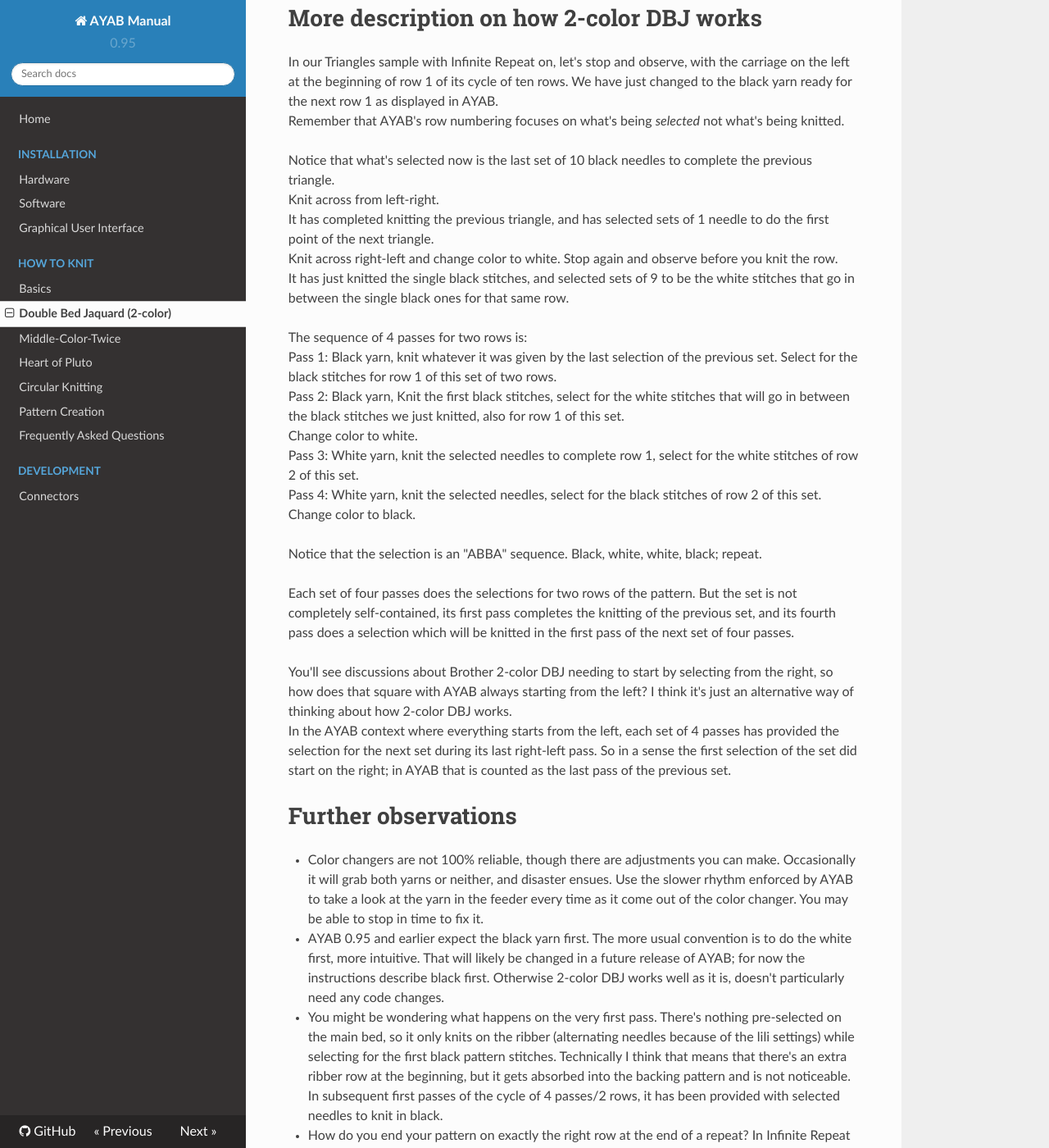
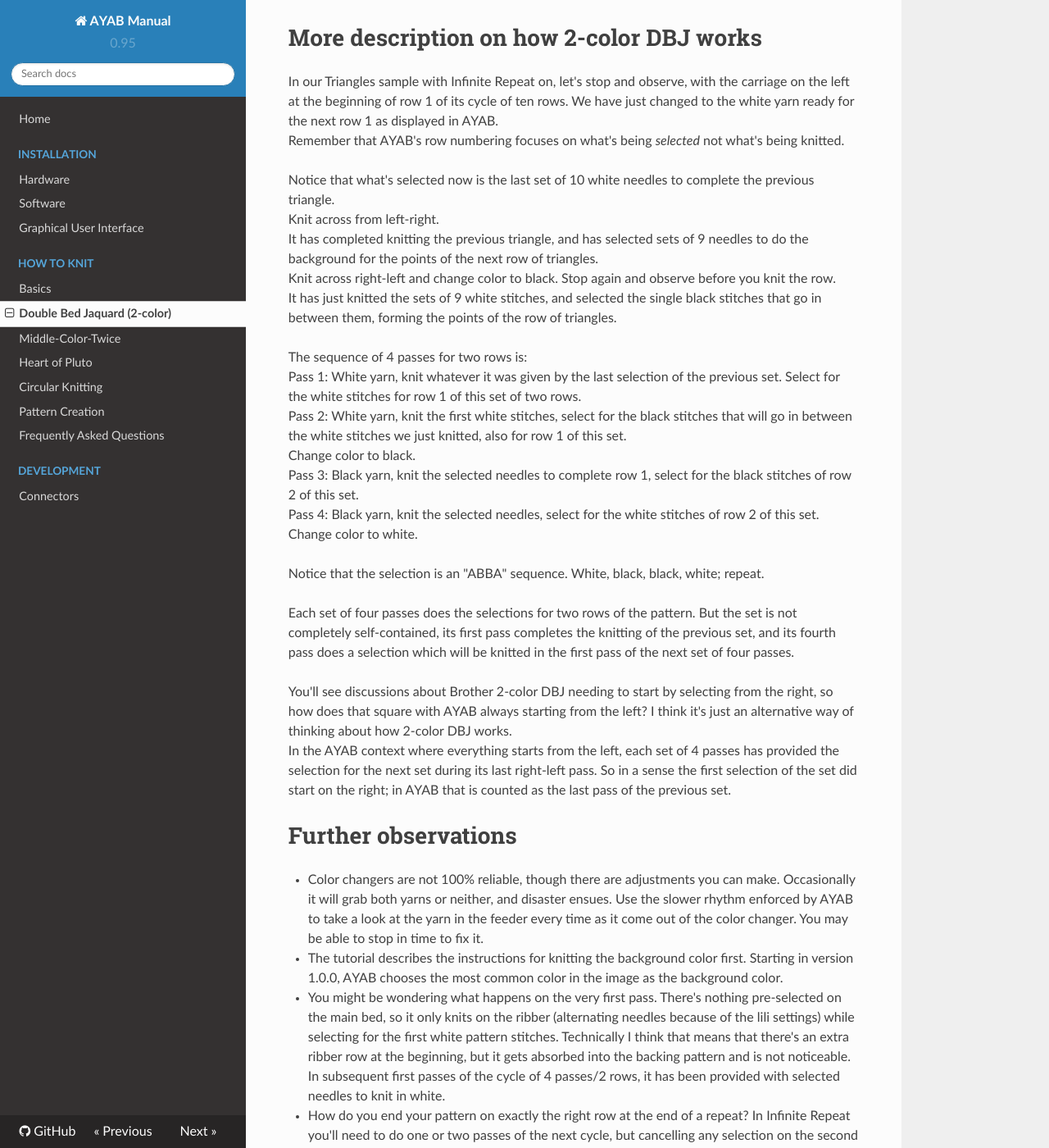
Before and after one commit to AllYarnsAreBeautiful/ayab-manual, an MkDocs documentation site: the page built from docs/how_to_knit/dbj_2-color.md, in a window 1280 px wide and 1400 px high, scrolled down 4010 px. Shown: the whole window at 82% size. Built offline with MkDocs 1.6.1, drawn with Linux system fonts in a browser that asks for light colours; nearby versions of some CDN libraries; some of the changed text lies outside the part shown.

Commit message:
Update dbj_2-color.md
Changed the description of the method now that it should be knitting the background colour first.

```diff
--- a/docs/how_to_knit/dbj_2-color.md
+++ b/docs/how_to_knit/dbj_2-color.md
@@ -21,10 +21,11 @@ Smiley was made from this image:
 ![ ](img/dbj_2-color/Smiley_4_72x30.png)
 
 AYAB takes care of the colors for you, you just give it a black-and-white
-pattern as if you are going to do single bed Fair Isle. To create your own patterns,
-refer to section ["Pattern creation"](../pattern_image_creation.md).
-Use thin yarns, you'll be using side-by-side needles on both beds. (for those
-in the US, Woollike yarn works well.)
+pattern as if you are going to do single bed Fair Isle. This tutorial refers
+to the foreground color as black, and the background color as white.
+To create your own patterns, refer to section ["Pattern creation"](../pattern_image_creation.md).
+Use thin yarns, you'll be using side-by-side needles on both beds.
+(For those in the US, Woollike yarn works well.)
 For your first practice sample, use this Triangles image that also comes with
 AYAB 0.9 (or newer), find it in the folder [Path to your AYAB installation]/AYAB/patterns/.
 
@@ -65,23 +66,23 @@ it's doing.
   Stitch Size depends on your yarn. Try 4/4.
 
 - In the AYAB software, left-click "Load pattern" and select the image triangles_60x10.png.
-  (For other patterns, choose a black/white image that is at least as wide as the
+  (For other patterns, choose a monochrome image that is at least as wide as the
   needles you are using)
 - Set AYAB to 2-color, start at row 1, Infinite Repeat, start/stop needles 30/30,
   Ribber ("Ribber: Classic" for AYAB v0.95), Center.
-- Configure
-- Knit
-- Press the color changer button for the black yarn
+- Press Configure.
+- Press Knit.
+- Press the color changer button for the black yarn.
 - Bring the carriage out past the turn mark and stop to wait for the triple-beep
   as usual, just on this first row.
-- Also check that the black yarn is in the feeder, and if this is its first row,
+- Also check that the white yarn is in the feeder, and if this is its first row,
   check that the yarn end is hanging straight down and isn't caught anywhere.
 - Knit across, wait for the beep.
 - Knit back and into the color changer, the beep happens as you do so.
-- Press the button to change to white.
+- Press the button to change to black.
 - Knit across, wait for the beep.
 - Knit back and into the color changer, the beep happens as you do so.
-- Press the button to change to black
+- Press the button to change to white.
 
 That's it, repeat: Knit across, knit back, change color.
 After the first set AYAB will have counted up two rows and be starting row 3,
@@ -89,12 +90,12 @@ the row counter will show 4 passes.
 
 After about 10 rows (20 passes), stop with the carriage on the right and check:
 
-- let the starting ends of the yarn hang free
-- make sure the ribber weights and comb are not caught on anything underneath
-- feel along the knitting on both sides from underneath, you may be able to tell
+- Let the starting ends of the yarn hang free.
+- Make sure the ribber weights and comb are not caught on anything underneath.
+- Feel along the knitting on both sides from underneath, you may be able to tell
   if a loop is caught around a gate peg.
-- hang the "sevens" wires and weights if the edge stitches are having trouble
-  knitting off.
+- Hang [edge weights](http://kin.knititnow.com/2018/03/12/weight-hangers-for-knitting-machines-with-ribbers/)
+if you are having trouble knitting off the edge stitches.
 
 Then check again after several inches have been knit, by now you may be able to
 put a mirror underneath and check that the pattern you want is appearing on the
@@ -125,34 +126,35 @@ pages 111-114 of the KH910 manual.
 
 In our Triangles sample with Infinite Repeat on, let's stop and observe, with
 the carriage on the left at the beginning of row 1 of its cycle of ten rows. We
-have just changed to the black yarn ready for the next row 1 as displayed in AYAB.
+have just changed to the white yarn ready for the next row 1 as displayed in AYAB.
 Remember that AYAB's row numbering focuses on what's being _selected_ not what's
 being knitted.
 
-Notice that what's selected now is the last set of 10 black needles to complete
+Notice that what's selected now is the last set of 10 white needles to complete
 the previous triangle.
 Knit across from left-right.
-It has completed knitting the previous triangle, and has selected sets of 1
-needle to do the first point of the next triangle.
-Knit across right-left and change color to white. Stop again and observe before
+It has completed knitting the previous triangle, and has selected sets of 9
+needles to do the background for the points of the next row of triangles.
+Knit across right-left and change color to black. Stop again and observe before
 you knit the row.
-It has just knitted the single black stitches, and selected sets of 9 to be the
-white stitches that go in between the single black ones for that same row.
+It has just knitted the sets of 9 white stitches, and selected
+the single black stitches that go in between them,
+forming the points of the row of triangles.
 
 The sequence of 4 passes for two rows is:
-Pass 1: Black yarn, knit whatever it was given by the last selection of the
-previous set. Select for the black stitches for row 1 of this set of two rows.
-Pass 2: Black yarn, Knit the first black stitches, select for the white stitches
-that will go in between the black stitches we just knitted, also for row 1 of
+Pass 1: White yarn, knit whatever it was given by the last selection of the
+previous set. Select for the white stitches for row 1 of this set of two rows.
+Pass 2: White yarn, knit the first white stitches, select for the black stitches
+that will go in between the white stitches we just knitted, also for row 1 of
 this set.
+Change color to black.
+Pass 3: Black yarn, knit the selected needles to complete row 1, select for the
+black stitches of row 2 of this set.
+Pass 4: Black yarn, knit the selected needles, select for the white stitches of
+row 2 of this set.
 Change color to white.
-Pass 3: White yarn, knit the selected needles to complete row 1, select for the
-white stitches of row 2 of this set.
-Pass 4: White yarn, knit the selected needles, select for the black stitches of
-row 2 of this set.
-Change color to black.
 
-Notice that the selection is an "ABBA" sequence. Black, white, white, black;
+Notice that the selection is an "ABBA" sequence. White, black, black, white;
 repeat.
 
 Each set of four passes does the selections for two rows of the pattern. But the
@@ -176,18 +178,17 @@ is counted as the last pass of the previous set.
   feeder every time as it come out of the color changer. You may be able to stop
   in time to fix it.
 
-- AYAB 0.95 and earlier expect the black yarn first. The more usual convention is
-  to do the white first, more intuitive. That will likely be changed in a future
-  release of AYAB; for now the instructions describe black first. Otherwise
-  2-color DBJ works well as it is, doesn't particularly need any code changes.
+- The tutorial describes the instructions for knitting the background color first.
+  Starting in version 1.0.0, AYAB chooses the most common color in the image
+  as the background color.
 
 - You might be wondering what happens on the very first pass. There's nothing
   pre-selected on the main bed, so it only knits on the ribber (alternating
-  needles because of the lili settings) while selecting for the first black
+  needles because of the lili settings) while selecting for the first white
   pattern stitches. Technically I think that means that there's an extra ribber
   row at the beginning, but it gets absorbed into the backing pattern and is not
   noticeable. In subsequent first passes of the cycle of 4 passes/2 rows, it has
-  been provided with selected needles to knit in black.
+  been provided with selected needles to knit in white.
 
 - How do you end your pattern on exactly the right row at the end of a repeat?
   In Infinite Repeat you'll need to do one or two passes of the next cycle, but
```
